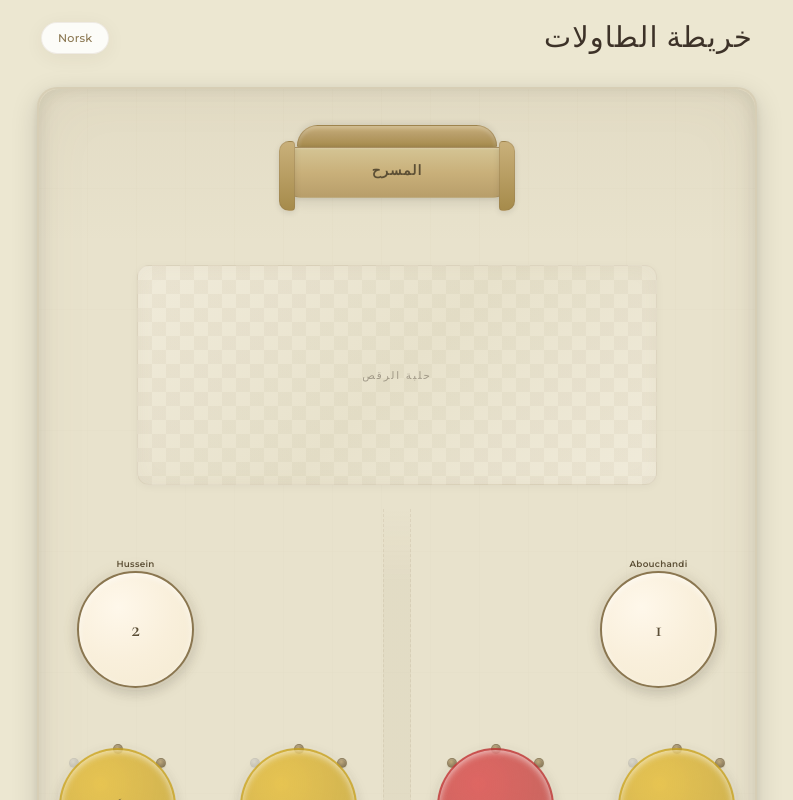
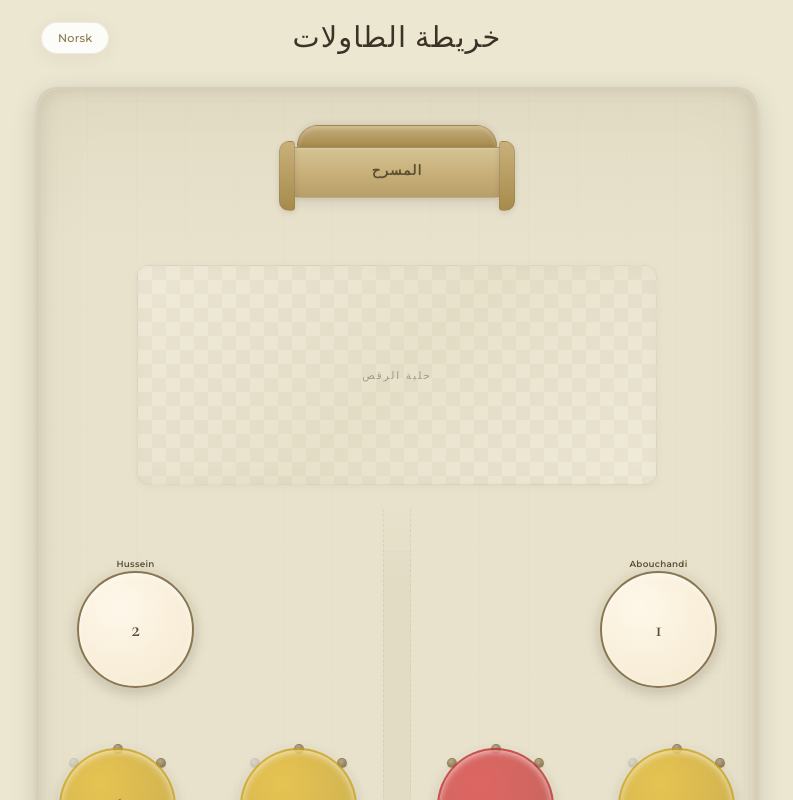
Before and after one commit to mahmoudAndRanim/wedding-map, a React (Vite) app: page / in a window 1280 px wide. Shown: the top 800 px of the page, without its empty margins (243-1036 px from the left). Built offline with nearby package versions, Linux system fonts and the light colour scheme; no server answers.

Commit message:
style: center navbar title

```diff
--- a/src/index.css
+++ b/src/index.css
@@ -100,8 +100,9 @@ body {
   max-width: 720px;
   display: flex;
   align-items: center;
-  justify-content: space-between;
+  justify-content: center;
   padding: 20px 4px 12px;
+  position: relative;
 }
 
 .navbar__title {
@@ -110,6 +111,16 @@ body {
   font-weight: 500;
   color: var(--text);
   letter-spacing: 0.04em;
+}
+
+.navbar .lang-toggle {
+  position: absolute;
+  right: 4px;
+}
+
+.rtl .navbar .lang-toggle {
+  right: auto;
+  left: 4px;
 }
 
 /* ===== HALL CONTAINER ===== */
```
